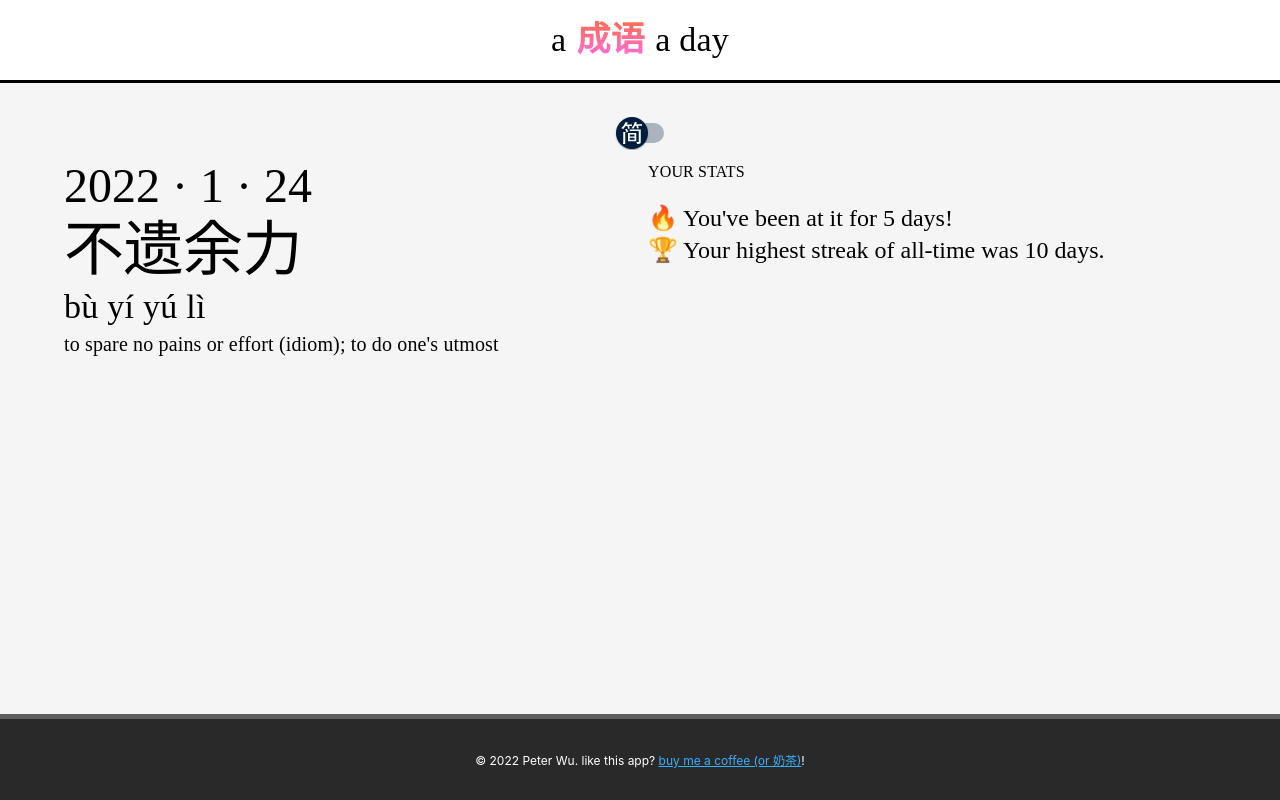
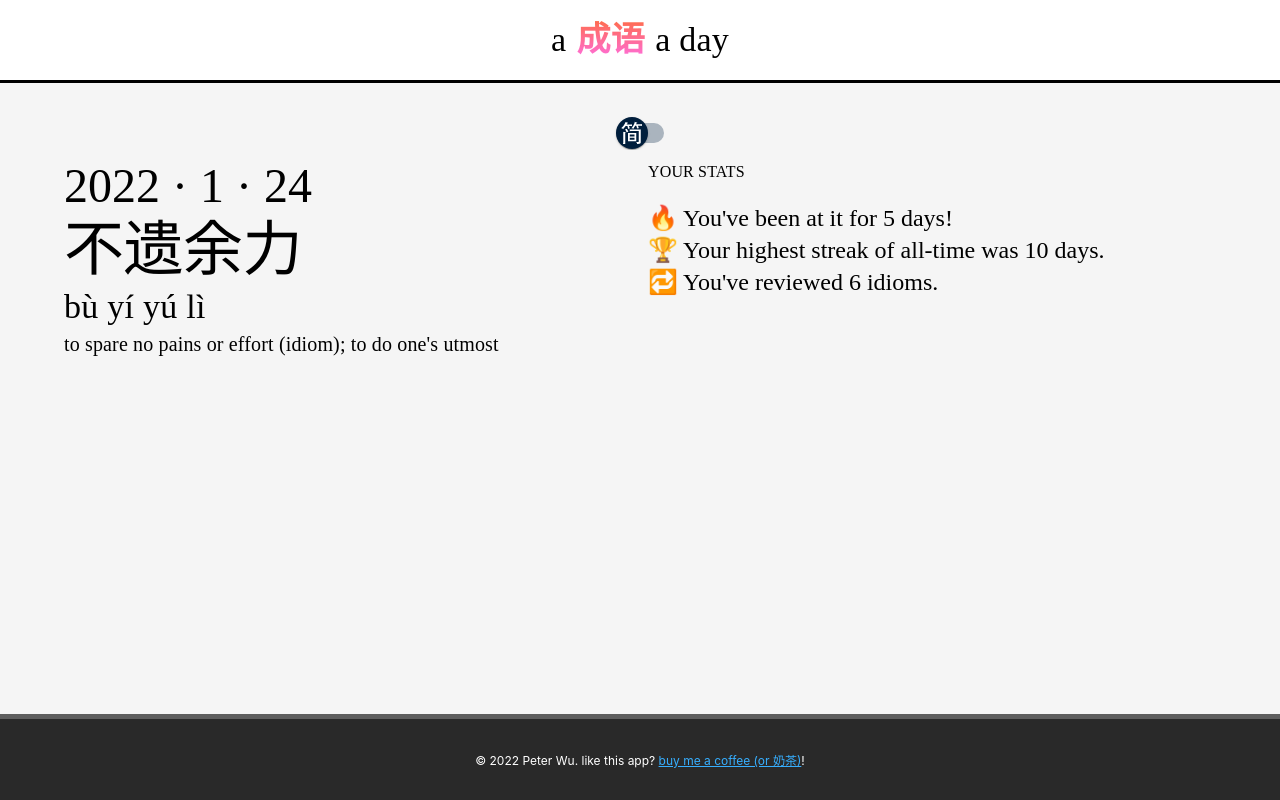
Before and after one commit to ptwu/acad-fe, a React (Create React App) app: page /u in a window 1280 px wide. Built offline with nearby package versions, Linux system fonts and the light colour scheme; a web font is replaced by a local one.

Commit message:
Add review stats

```diff
--- a/src/components/LearningPage/index.tsx
+++ b/src/components/LearningPage/index.tsx
@@ -138,6 +138,9 @@ export default function LearningPage(): ReactElement {
                   🏆 Your highest streak of all-time was {data.highestStreak}{' '}
                   days.
                 </Typography>
+                <Typography variant="h5">
+                  🔁 You&apos;ve reviewed {data.reviewPoints} idioms.
+                </Typography>
               </Grid>
             </Grid>
           </Container>
```
